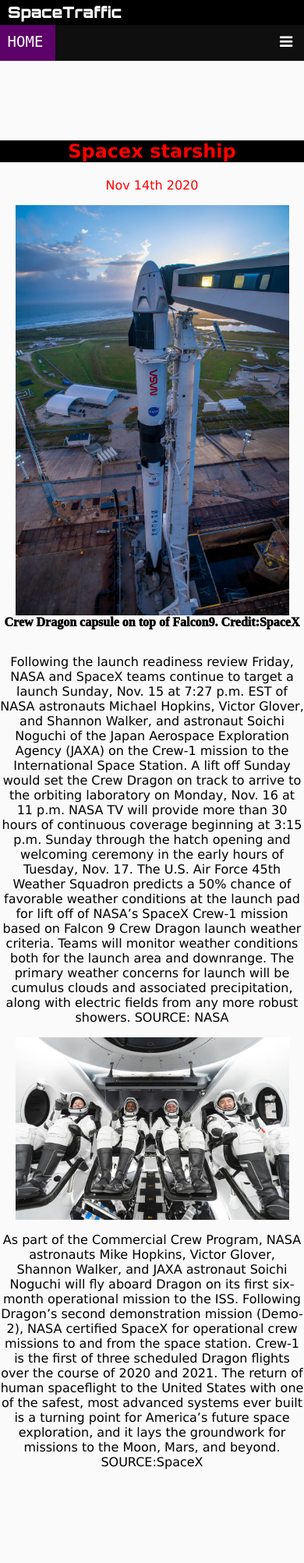
After one commit to CesareMannino/star, a Django app: page /starship/ in a window 390 px wide. The commit adds this page. Shown: the top 2004 px of the page at 78% size. Run offline with Django 3.2, Linux system fonts and the light colour scheme; some libraries are stand-ins or nearby versions.

Commit message:
crew-1 responsive

```diff
--- a/src/starships/urls.py
+++ b/src/starships/urls.py
@@ -17,7 +17,7 @@ from django.contrib import admin
 from django.urls import path, include
 from thrust.sitemaps import StaticViewSitemap
 from django.contrib.sitemaps.views import sitemap
-from thrust.views import home_view, Falcon9_view, Electron_view, New_Shepard_view, News_view, Relativity_view, About_view, Contact_view,crew1_view
+from thrust.views import home_view, Falcon9_view, Electron_view, New_Shepard_view, News_view, Relativity_view, About_view, Contact_view,crew1_view, starship_view
 
 sitemaps = {
     'static': StaticViewSitemap
@@ -40,5 +40,6 @@ urlpatterns = [
     path('about/',About_view),
     path('contact/',Contact_view),
     path('crew1/', crew1_view),
+    path('starship/', starship_view)
 
 ]
--- a/src/thrust/static/js/script.js
+++ b/src/thrust/static/js/script.js
@@ -4,7 +4,7 @@
 // all times need to be insert in UTC
 
 // electron
-var countDownDate = new Date("Nov 16, 2020 01:34:00").getTime();
+var countDownDate = new Date("Nov 19, 2020 01:44:00").getTime();
 // falcon
 var countDownDate1 = new Date("Nov 16, 2020 00:27:00").getTime();
 // newshepard
--- /dev/null
+++ b/src/thrust/templates/starship.html
@@ -0,0 +1,145 @@
+{% load static %}
+{%include "Navbar.html"%}
+
+<!doctype html>
+<html>
+    <head>
+      <script data-ad-client="ca-pub-1878005074366771" async
+    src="https://pagead2.googlesyndication.com/pagead/js/adsbygoogle.js"></script>
+<title>crew1</title>
+</head>
+
+
+<div id='news'>
+<div id="top_article">
+
+  <h2>Spacex starship</h2>
+  <p>Nov 14th 2020</p>
+  <a href="{% static 'images/dragon_ramp.jpg' %}"
+          target="_blank">
+          <img class="gallery-image"
+            src="{% static 'images/dragon_ramp.jpg' %}"
+            alt="Spacex Falcon 9">
+        </a>
+</div>
+<article_description>
+    <p>Crew Dragon capsule on top of Falcon9. Credit:SpaceX</p>
+</article_description>
+
+<div id="bottom_article">
+
+  <p>Following the launch readiness review Friday, NASA and SpaceX teams continue to target a launch Sunday, Nov. 15 at 7:27 p.m. EST of NASA astronauts Michael Hopkins, Victor Glover, and Shannon Walker, and astronaut Soichi Noguchi of the Japan Aerospace Exploration Agency (JAXA) on the Crew-1 mission to the International Space Station.
+    A lift off Sunday would set the Crew Dragon on track to arrive to the orbiting laboratory on Monday, Nov. 16 at 11 p.m. NASA TV will provide more than 30 hours of continuous coverage beginning at 3:15 p.m. Sunday through the hatch opening and welcoming ceremony in the early hours of Tuesday, Nov. 17.
+    The U.S. Air Force 45th Weather Squadron predicts a 50% chance of favorable weather conditions at the launch pad for lift off of NASA’s SpaceX Crew-1 mission based on Falcon 9 Crew Dragon launch weather criteria. Teams will monitor weather conditions both for the launch area and downrange. The primary weather concerns for launch will be cumulus clouds and associated precipitation, along with electric fields from any more robust showers.
+  SOURCE: NASA
+  </p>
+
+
+  <a href="{% static 'images/astronauts.jpg' %}"
+  target="_blank">
+  <img class="gallery-image"
+    src="{% static 'images/astronauts.jpg' %}"
+    alt="Spacex Falcon 9">
+</a>
+</div>
+<div id="bottom_article">
+
+    <p>As part of the Commercial Crew Program, NASA astronauts Mike Hopkins, Victor Glover, Shannon Walker, and JAXA astronaut Soichi Noguchi will fly aboard Dragon on its first six-month operational mission to the ISS.
+      Following Dragon’s second demonstration mission (Demo-2), NASA certified SpaceX for operational crew missions to and from the space station. Crew-1 is the first of three scheduled Dragon flights over the course of 2020 and 2021.
+      The return of human spaceflight to the United States with one of the safest, most advanced systems ever built is a turning point for America’s future space exploration, and it lays the groundwork for missions to the Moon, Mars, and beyond.
+      SOURCE:SpaceX
+    </p>
+
+  </div>
+</html>
+
+<style>
+/* youtube */
+@media screen and (max-width: 700px) {
+  iframe {
+    width:340px;
+    height:215px;
+  }
+}
+
+/* * {*/
+/*   border: 1px solid red !important;*/
+/*}*/
+
+ /* * {
+   border: 1px solid red !important;
+} */
+
+
+body {
+  overflow-x: hidden;
+    position:relative;
+    /*background-image: url(../images/about.jpg);*/
+    min-height:200rem;
+    background-color: #fafafa;
+    /*background-size: 122rem;*/
+}
+
+
+
+
+#top_article {
+
+    margin:0 auto;
+    font-family:'Lucida Sans', 'Lucida Sans Regular', 'Lucida Grande', 'Lucida Sans Unicode', 'Geneva', 'Verdana', 'sans-serif';
+    color:red;
+    font-size: 1rem;
+    max-width: 40rem;
+    text-align: center;
+
+}
+
+h2{
+  background-color: black;
+}
+
+article_description {
+    position:relative;
+  font-family: 'Haettenschweiler';
+  font-weight: 1000;
+  top:-1rem;
+  text-align: center;
+
+}
+.gallery-image{
+  margin: 0 auto;
+  position: relative;
+    display: block;
+    max-width: 90%;
+    max-height: auto;
+    background-position: 50% 50%;
+    background-repeat: no-repeat;
+    background-size: cover;
+    transition: transform 400ms ease-out;
+}
+
+#bottom_article{
+
+    margin:0 auto;
+    font-family:'Lucida Sans', 'Lucida Sans Regular', 'Lucida Grande', 'Lucida Sans Unicode', 'Geneva', 'Verdana', 'sans-serif';
+    font-size: 1rem;
+    max-width: 35rem;
+    text-align: center;
+}
+
+
+
+
+/* MOBILE PHONE VERSION  */
+
+
+@media screen and (max-width: 600px) {
+ #news{
+    position: relative;
+    top:10rem;
+
+  }
+}
+
+
+</style>
--- a/src/thrust/views.py
+++ b/src/thrust/views.py
@@ -32,3 +32,6 @@ def Contact_view(request,*args,**kwargs):
 
 def crew1_view(request,*args,**kwargs):
     return render(request,"crew1.html",{})
+
+def starship_view(request,*args,**kwargs):
+    return render(request,"starship.html",{})
```
Also changed, not shown: src/thrust/static/css/styles.css (+6 -4 lines), src/thrust/templates/home.html (+38 -27 lines).
